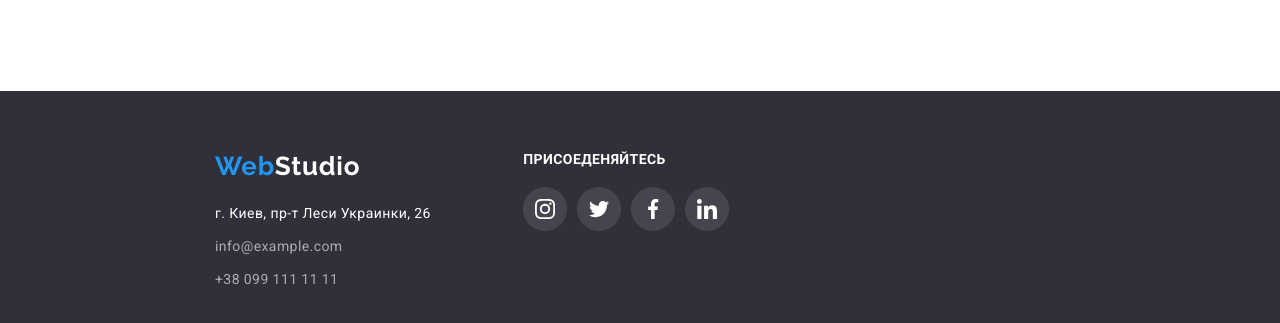
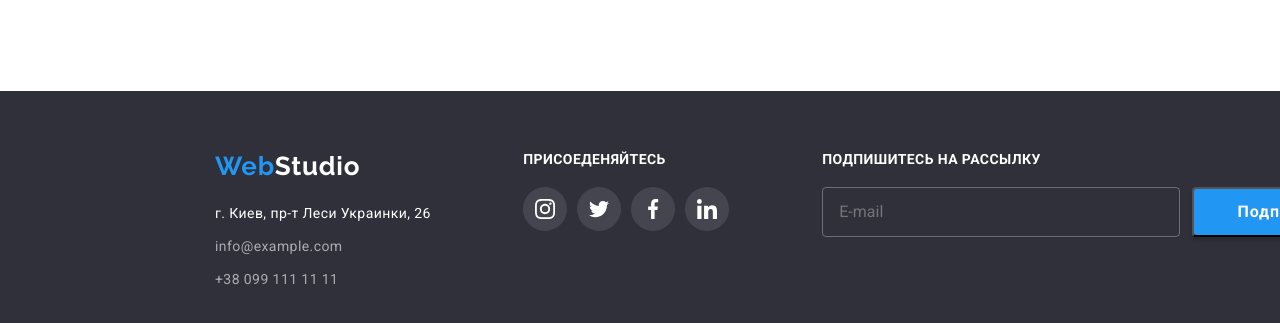
Before and after one commit to Sergey-Diadiushkin/goit-markup-hw-06, a plain HTML site: page index.html in a window 1280 px wide. Shown: the part 2584-2907 px from the top of the page. Drawn offline with nearby package versions, Linux system fonts and the light colour scheme.

Commit message:
орма подписки на рассылку в футере

```diff
--- a/css/styles.css
+++ b/css/styles.css
@@ -832,3 +832,65 @@ img {
   text-decoration-line: underline;
   color: #2196f3;
 }
+
+.email-form {
+  margin-left: 93px;
+}
+.container-email-form {
+  display: flex;
+  width: 570px;
+  height: 86px;
+}
+
+.email-form-title {
+  width: 219px;
+  height: 16px;
+
+  font-family: var(--main-font);
+  font-style: normal;
+  font-weight: 700;
+  font-size: 14px;
+  line-height: 16px;
+  letter-spacing: 0.03em;
+  text-transform: uppercase;
+  color: #ffffff;
+
+  margin-bottom: 20px;
+}
+.footer-contact-form-input {
+  width: 358px;
+  height: 50px;
+
+  border: 1px solid rgba(255, 255, 255, 0.3);
+  box-sizing: border-box;
+  background-color: rgba(255, 255, 255, 0);
+  border-radius: 4px;
+
+  padding: 16px;
+  margin-right: 8px;
+}
+
+.email-form-btn {
+  width: 200px;
+  height: 50px;
+
+  background: #2196f3;
+  box-shadow: 0px 4px 4px rgba(0, 0, 0, 0.15);
+  border-radius: 4px;
+
+  font-family: Roboto;
+  font-style: normal;
+  font-weight: bold;
+  font-size: 16px;
+  line-height: 30px;
+
+  /* display: flex; */
+  align-items: center;
+  text-align: center;
+  letter-spacing: 0.06em;
+
+  color: #ffffff;
+}
+.footer-email-form {
+  width: 100%;
+}
--- a/index.html
+++ b/index.html
@@ -448,6 +448,21 @@
             </li>
           </ul>
         </div>
+
+        <div class="email-form">
+          <p class="email-form-title">подпишитесь на рассылку</p>
+          <div class="container-email-form">
+            <form action="#" class="footer-email-form">
+              <input
+                type="email"
+                class="footer-contact-form-input"
+                name="user-email"
+                placeholder="E-mail"
+              />
+              <button type="button" class="email-form-btn">Подписаться</button>
+            </form>
+          </div>
+        </div>
       </div>
     </footer>
 
```
Also changed, not shown: portfolio.html (+15 -0 lines).
